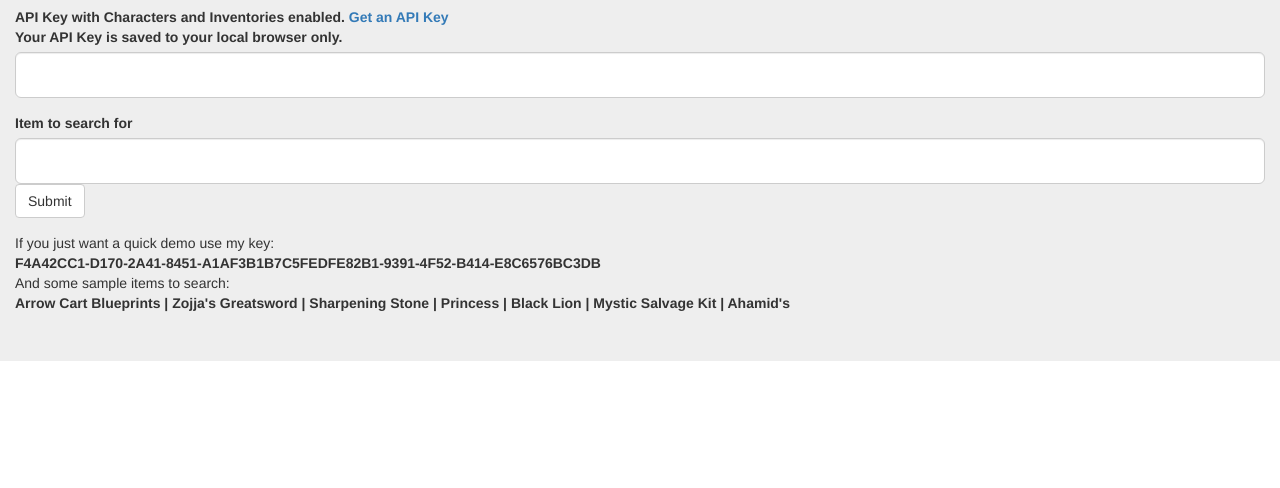
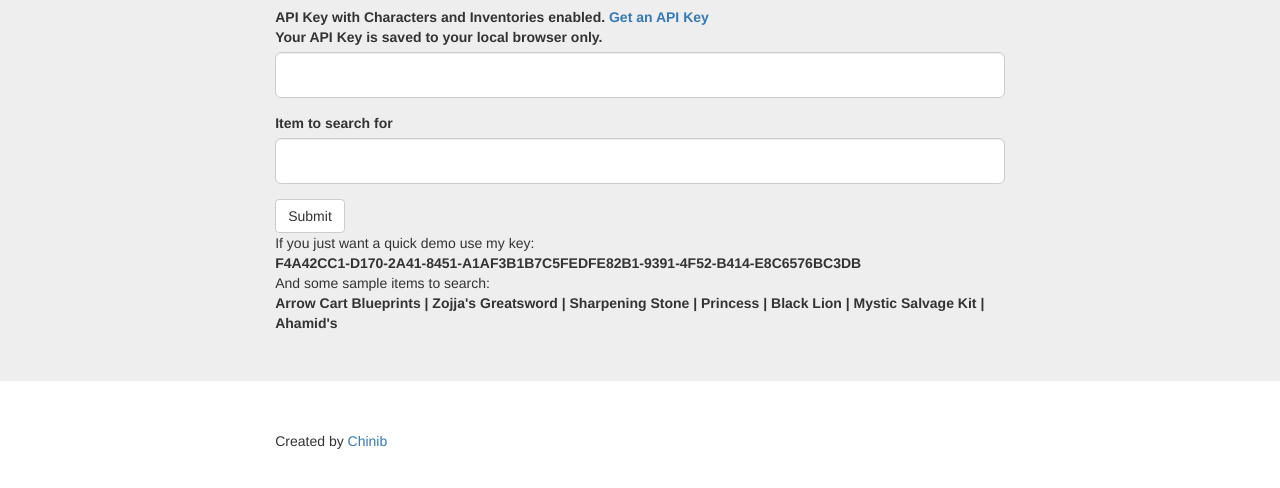
Before and after one commit to chinibi/gw2-inventory-search, a website: page public/index.html in a window 1280 px wide. Shown: the part 140-628 px from the top of the page. Drawn offline with nearby package versions, Linux system fonts and the light colour scheme.

Commit message:
margins added

```diff
--- a/public/css/style.css
+++ b/public/css/style.css
@@ -1,3 +1,10 @@
+@media not screen and (max-width: 768px) {
+  .margins {
+    max-width: 57vw;
+    margin: 0 auto;
+  }
+}
+
 .img-responsive {
   margin: 0 auto;
 }
--- a/public/index.html
+++ b/public/index.html
@@ -17,6 +17,7 @@
     <div class="jumbotron">
       <div class="container-fluid">
         <h1 class="text-center">Guild Wars 2 Inventory Search</h1>
+        <div class="margins">
           <form>
             <div class="form-group">
               <label for="apikey">
@@ -25,27 +26,29 @@
               </label>
               <input name="apikey" ng-model="vm.apiKey" type="text" class="input-lg form-control" id="apikey" />
             </div>
-        </form>
 
-        <form>
+
             <div class="form-group">
               <label for="item-search">Item to search for</label>
               <input ng-model="vm.itemToSearch" type="text" class="input-lg form-control" id="item-search" />
+            </div>
 
             <button class="btn btn-default" ng-click="vm.searchInventory()">Submit</button>
+          </form>
         </div>
-        </form>
 
+        <div class="margins">
           If you just want a quick demo use my key: <br />
           <b>F4A42CC1-D170-2A41-8451-A1AF3B1B7C5FEDFE82B1-9391-4F52-B414-E8C6576BC3DB</b><br />
           And some sample items to search: <br />
           <b>Arrow Cart Blueprints | Zojja's Greatsword | Sharpening Stone | Princess | Black Lion | Mystic Salvage Kit | Ahamid's</b>
+        </div>
 
       </div>
     </div>
 
     <div class="container-fluid" ng-show="vm.loading"><img class="img-responsive" src="images/gears.svg" ng-cloak /></div>
-    <div class="container-fluid" ng-cloak>
+    <div class="container-fluid margins" ng-cloak>
       <div ng-show="vm.errMsg">{{vm.errMsg}}</div>
       <ul class="list-group">
         <li class="list-group-item item" ng-repeat="result in vm.results | orderBy: '-entities' ">
@@ -60,6 +63,12 @@
       </ul>
     </div>
 
+    <div id="footer" class="margins">
+      <p>
+        Created by <a href="https://github.com/chinibi" target="_blank">Chinib</a>
+      </p>
+    </div>
+
 
   <script src="/js/app.js"></script>
   <script src="/js/main.controller.js"></script>
```
Lines whose indentation alone changed are shown as unchanged.
